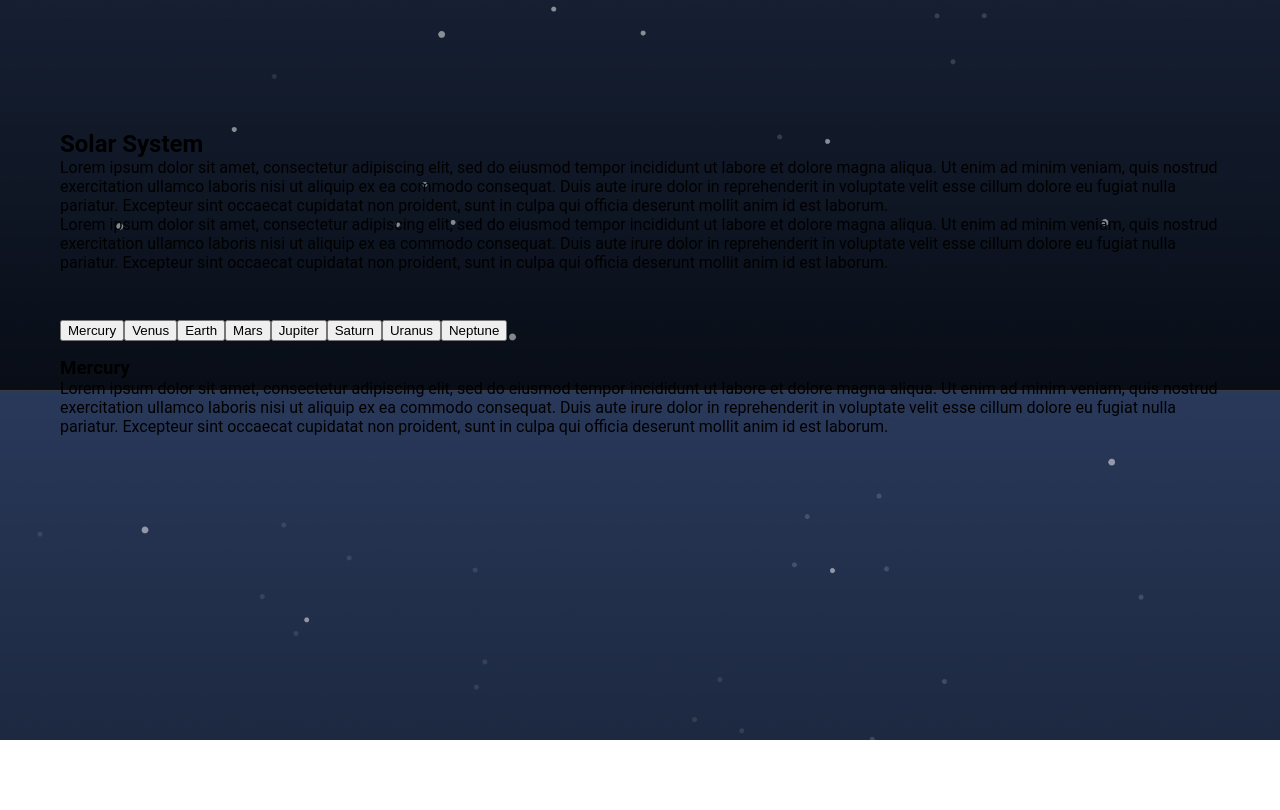
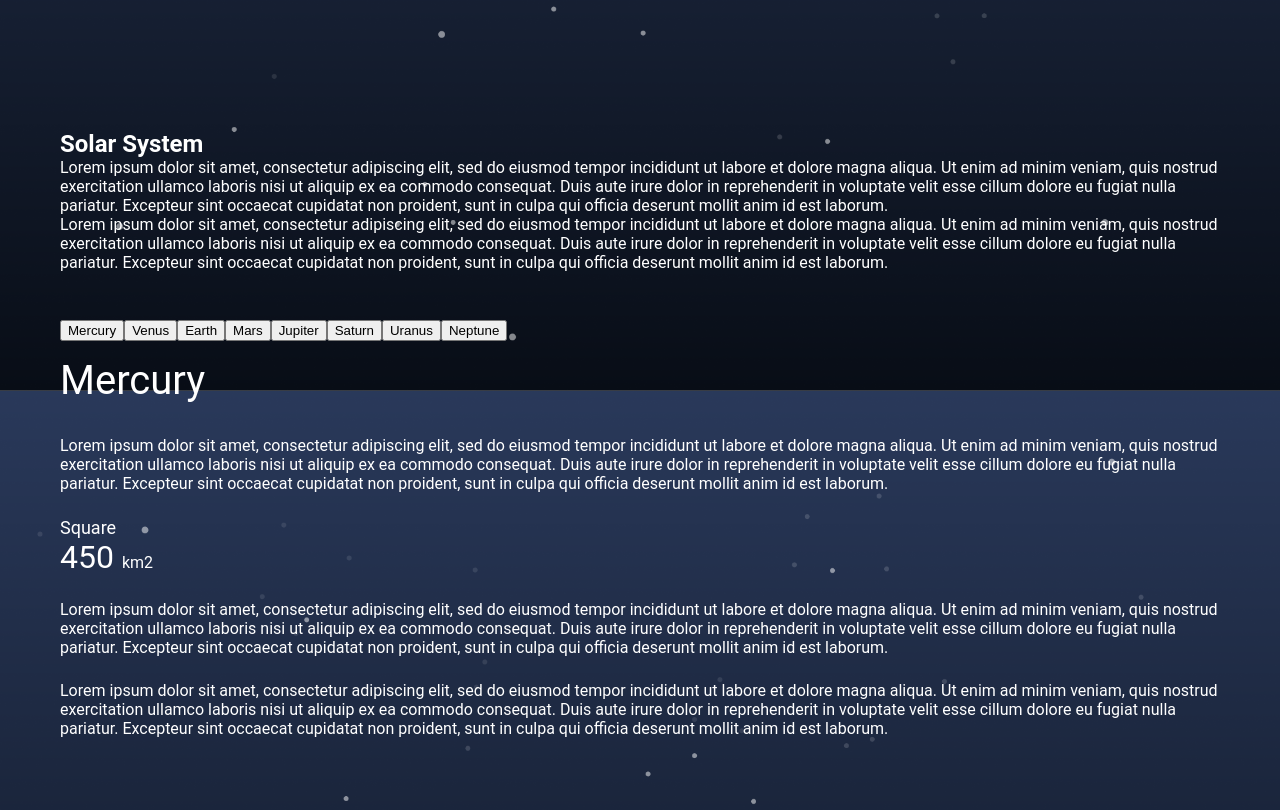
Before and after one commit to NataliaPlatova/planets, a React (Create React App) app: page / in a window 1280 px wide. Shown: the part 540-1350 px from the top of the page. Before the commit the page ends 1280 px from the top, so only its background shows below. Built offline with nearby package versions, Linux system fonts and the light colour scheme.

Commit message:
corrected styles for planet info block

```diff
--- a/src/App.scss
+++ b/src/App.scss
@@ -50,6 +50,7 @@ body {
 h1, h2, h3, h4, p, span {
   margin: 0;
   padding: 0;
+  color: white;
 }
 
 ul {
--- a/src/components/PlanetInfo/PlanetInfo.module.scss
+++ b/src/components/PlanetInfo/PlanetInfo.module.scss
@@ -0,0 +1,50 @@
+.planetDescription {
+  display: flex;
+  justify-content: flex-start;
+  align-items: flex-start;
+}
+
+.info {
+  display: flex;
+  flex-direction: column;
+  justify-content: flex-start;
+  align-items: flex-start;
+  &>p {
+    color: white;
+    font-size: 16px;
+    margin-bottom: 24px;
+  }
+}
+
+.planetName {
+  color: white;
+  font-size: 40px;
+  font-weight: normal;
+  margin-bottom: 32px;
+}
+
+.infoInNumbers {
+  display: flex;
+  justify-content: flex-start;
+  align-items: flex-start;
+  margin-bottom: 24px;
+}
+
+.numbersBlock {
+  margin-right: 40px;
+}
+
+.value {
+  display: inline-block;
+  font-size: 32px;
+}
+
+.measure {
+  display: inline-block;
+  font-size: 16px;
+}
+
+.valueDescription {
+  display: block;
+  font-size: 18px;
+}
--- a/src/components/PlanetInfo/index.js
+++ b/src/components/PlanetInfo/index.js
@@ -5,10 +5,20 @@ class PlanetInfo extends Component {
     render() {
         const { planetId, planetsList } = this.props;
         return(
-            <>
-                <h3>{planetsList[planetId]}</h3>
-                <p>Lorem ipsum dolor sit amet, consectetur adipiscing elit, sed do eiusmod tempor incididunt ut labore et dolore magna aliqua. Ut enim ad minim veniam, quis nostrud exercitation ullamco laboris nisi ut aliquip ex ea commodo consequat. Duis aute irure dolor in reprehenderit in voluptate velit esse cillum dolore eu fugiat nulla pariatur. Excepteur sint occaecat cupidatat non proident, sunt in culpa qui officia deserunt mollit anim id est laborum.</p>
-            </>
+            <div className={s.planetDescription}>
+                <div className={s.info}>
+                    <h3 className={s.planetName}>{planetsList[planetId]}</h3>
+                    <p>Lorem ipsum dolor sit amet, consectetur adipiscing elit, sed do eiusmod tempor incididunt ut labore et dolore magna aliqua. Ut enim ad minim veniam, quis nostrud exercitation ullamco laboris nisi ut aliquip ex ea commodo consequat. Duis aute irure dolor in reprehenderit in voluptate velit esse cillum dolore eu fugiat nulla pariatur. Excepteur sint occaecat cupidatat non proident, sunt in culpa qui officia deserunt mollit anim id est laborum.</p>
+                    <div className={s.infoInNumbers}>
+                        <div className={s.numbersBlock}>
+                            <span className={s.valueDescription}>Square</span>
+                            <span className={s.value}>450 <span className={s.measure}>km2</span></span>
+                        </div>
+                    </div>
+                    <p>Lorem ipsum dolor sit amet, consectetur adipiscing elit, sed do eiusmod tempor incididunt ut labore et dolore magna aliqua. Ut enim ad minim veniam, quis nostrud exercitation ullamco laboris nisi ut aliquip ex ea commodo consequat. Duis aute irure dolor in reprehenderit in voluptate velit esse cillum dolore eu fugiat nulla pariatur. Excepteur sint occaecat cupidatat non proident, sunt in culpa qui officia deserunt mollit anim id est laborum.</p>
+                    <p>Lorem ipsum dolor sit amet, consectetur adipiscing elit, sed do eiusmod tempor incididunt ut labore et dolore magna aliqua. Ut enim ad minim veniam, quis nostrud exercitation ullamco laboris nisi ut aliquip ex ea commodo consequat. Duis aute irure dolor in reprehenderit in voluptate velit esse cillum dolore eu fugiat nulla pariatur. Excepteur sint occaecat cupidatat non proident, sunt in culpa qui officia deserunt mollit anim id est laborum.</p>
+                </div>
+            </div>
         );
     }
 };
```
